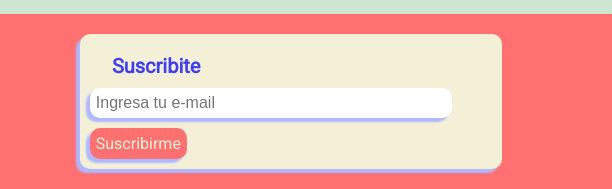
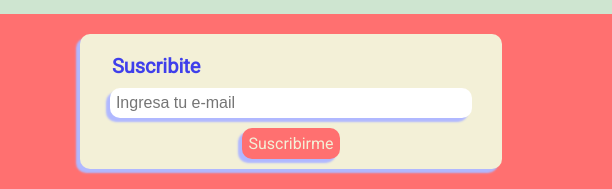
Before and after one commit to CamilaPecho/Grupo_7_Vicath_Sprint2-, a website: page views/carrito.html in a window 1280 px wide. Shown: the part 877-1066 px from the top of the page, 349-961 px from the left. Drawn offline with Linux system fonts and the light colour scheme; files whose address does not match are found by name.

Commit message:
Limberth - Corrijo el footer del carrito

```diff
--- a/public/css/stylecarrito.css
+++ b/public/css/stylecarrito.css
@@ -661,6 +661,22 @@ button.enemy{
     padding: 10px;
     font-size: 20px;
     width: 33%;
+}
+
+input.enemy {
+    width: 90%;
+    padding: 6px;
+    border: 0;
+    border-radius: 10px;
+    box-shadow: -4px 4px 2px #b0b8ff;
+    font-size: 90%;
+    margin-bottom: 10px;
+    margin: auto;
+    margin-bottom: 10px;
+}
+button.enemy
+{
+    margin: auto;
 }
 
 @media (min-width: 348px)
```
